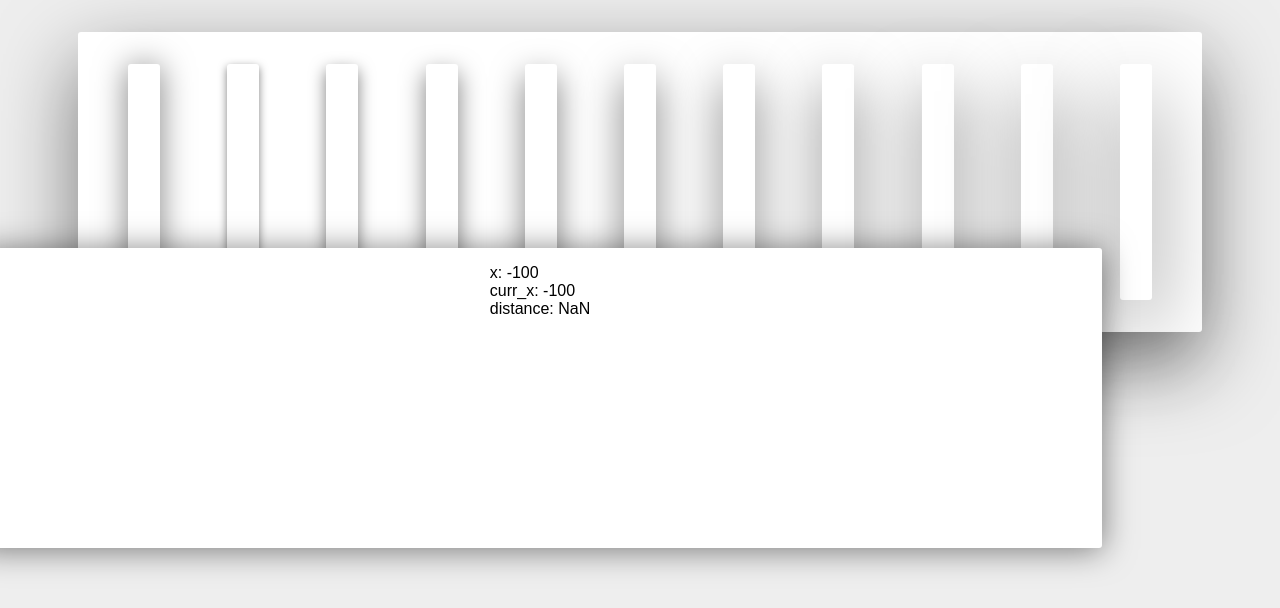
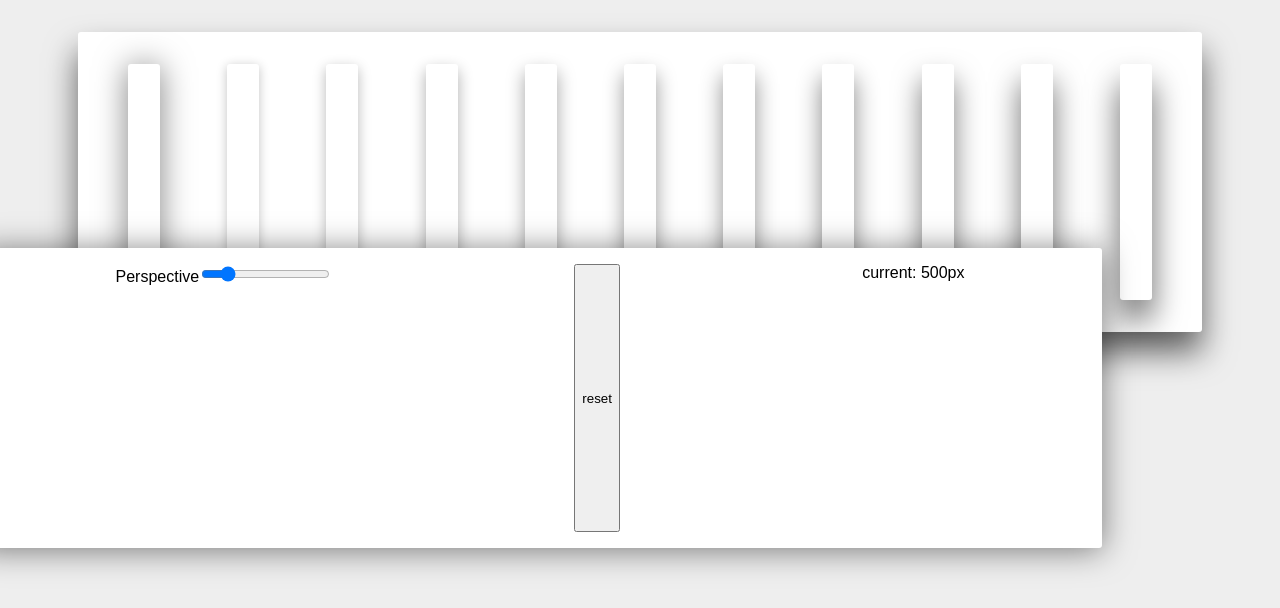
Before and after one commit to justjake/swan-lake, a React (Create React App) app: page / in a window 1280 px wide. Shown: the top 608 px of the page. Built offline with nearby package versions, Linux system fonts and the light colour scheme; the HTML template or start-up script is replaced by a standard one.

Commit message:
item actually hops towards you

```diff
--- a/src/App.js
+++ b/src/App.js
@@ -2,6 +2,8 @@ import React, { Component } from 'react';
 import { Motion, spring, presets } from 'react-motion'
 import classNames from 'classnames';
 import _ from 'lodash';
+
+window.spring = spring
 
 // this is wat
 import logo from './logo.svg';
@@ -15,11 +17,21 @@ class App extends Component {
       show: false,
       x: null,
       y: null,
+      perspective: 500,
     }
+    //window.addEventListener(
+      //"mousemove",
+      //_.debounce(this.onMM.bind(this), 70)
+    //)
     window.addEventListener(
-      "mousemove",
-      _.debounce(this.onMM.bind(this), 70)
-    )
+      "click",
+      this.onClick.bind(this))
+  }
+
+  onPerspectiveChange(e) {
+    this.setState({
+      perspective: e.target.value
+    })
   }
 
   onMM(e) {
@@ -30,6 +42,16 @@ class App extends Component {
       prev_y: this.state.y,
     })
     console.log(this.state)
+  }
+
+  onClick(e) {
+    this.setState({
+      show: !this.state.show,
+      x: e.clientX,
+      y: e.clientY,
+      prev_x: this.state.x,
+      prev_y: this.state.y,
+    })
   }
 
   render() {
@@ -44,10 +66,10 @@ class App extends Component {
     const y_off_prev = offset(yr(this.state.prev_y))
 
     return (
-      <div>
+      <div style={{perspective: this.state.perspective}}>
         <Paper c="butt" h={10}>
           {
-            range(11).map(h => <Paper h={h} />)
+            range(11).map(h => <Paper h={h} useStatic={this.state.show}/>)
           }
         </Paper>
 
@@ -61,21 +83,23 @@ class App extends Component {
               const xp = progress(x_off_prev, x_off_dest, x_off)
               const yp = progress(y_off_prev, y_off_dest, y_off)
 
-              const distance = (xp + yp) / 2
+              const distance = xp
 
               const p = parabola(distance)
-              const height = scale(1, 10, p)
-              console.log(x_off, x_off_dest, distance, p, height)
+              const height = scale(3, 30, p)
+              const transform = `translateZ(${scale(0, 100, p)}px)`
+              //console.log(x_off, x_off_dest, distance, p, height)
 
               return <Paper c="butt" h={height} style={{
                 top: y_off,
                 left: x_off,
+                transform,
               }}>
-              x: {x_off_dest} <br/>
-                curr_x: {x_off}<br/>
-
-                distance: {distance}<br/>
-
+                <label>Perspective
+                  <input type="range" min="0" max="3000" value={this.state.perspective} onChange={this.onPerspectiveChange.bind(this)} />
+                </label>
+                <button onClick={() => this.setState({perspective: 500})}>reset</button>
+                current: {this.state.perspective}px
               </Paper>
             }
           }
@@ -85,9 +109,16 @@ class App extends Component {
   }
 }
 
+// returns the progress ratio of a value transitioning between a previous and next value
 const progress = (prev, next, cur) => (cur - prev) / (next - prev)
+
+// constrains a value between a min and a max
 const between = (min, max, value) => Math.max(Math.min(max, value), min)
+
+// linear scale between a min and max
 const scale = (min, max, ratio) => ((max - min) * between(0, 1, ratio)) + min
+
+// transforms a ratio to scale in a parabola, from 0, max at 0.5, to 1
 const parabola = (x) => -x * (x - 1)
 const xr = x => x / window.innerWidth
 const yr = y => y / window.innerHeight
@@ -99,10 +130,18 @@ const range = (num) => {
 }
 const wob = (v) => spring(v, presets.wobbly)
 
-const Paper = ({children, className, style, height, h, c} = {height: 5}) => {
+const Paper = ({children, className, style, height, useStatic, h, c} = {height: 5, useStatic: true}) => {
   const c_ = className || c
-  const h_ = between(1, 10, h || height)
-  const shadow = `0px ${3 * h_}px ${0.5 * h_}em rgba(0, 0, 0, ${1 - scale(0.1, 0.5, h_)})`
+  const h_ = between(1, 50, h || height)
+
+  const yOffset = scale(0, 20, h_ / 10)
+  const spread = scale(0.5, 2, h_ / 10)
+  const darkness = scale(0.2, 0.6, h_ / 10)
+  const staticDarkness = scale(0.2, 0.05, h_ / 10)
+
+  const keyShadow = `0px ${yOffset}px ${spread}em rgba(0, 0, 0, ${darkness})`
+  const staticShadow = `0px 2px 5px rgba(0, 0, 0, ${staticDarkness})`
+  const shadow = useStatic ? [keyShadow, staticShadow].join(', ') : keyShadow
   const style_ = Object.assign({ boxShadow: shadow }, style)
 
   return (
```
